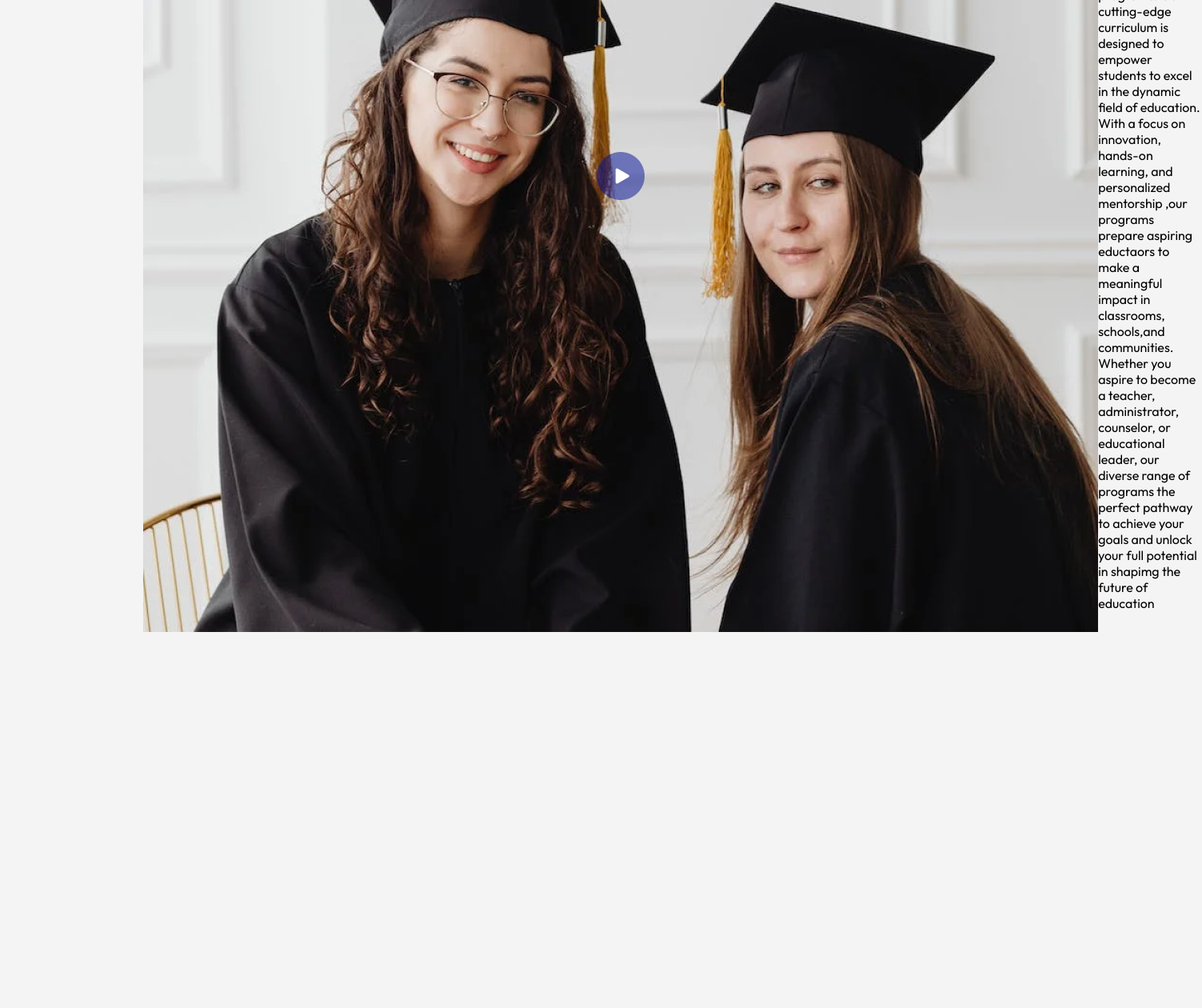
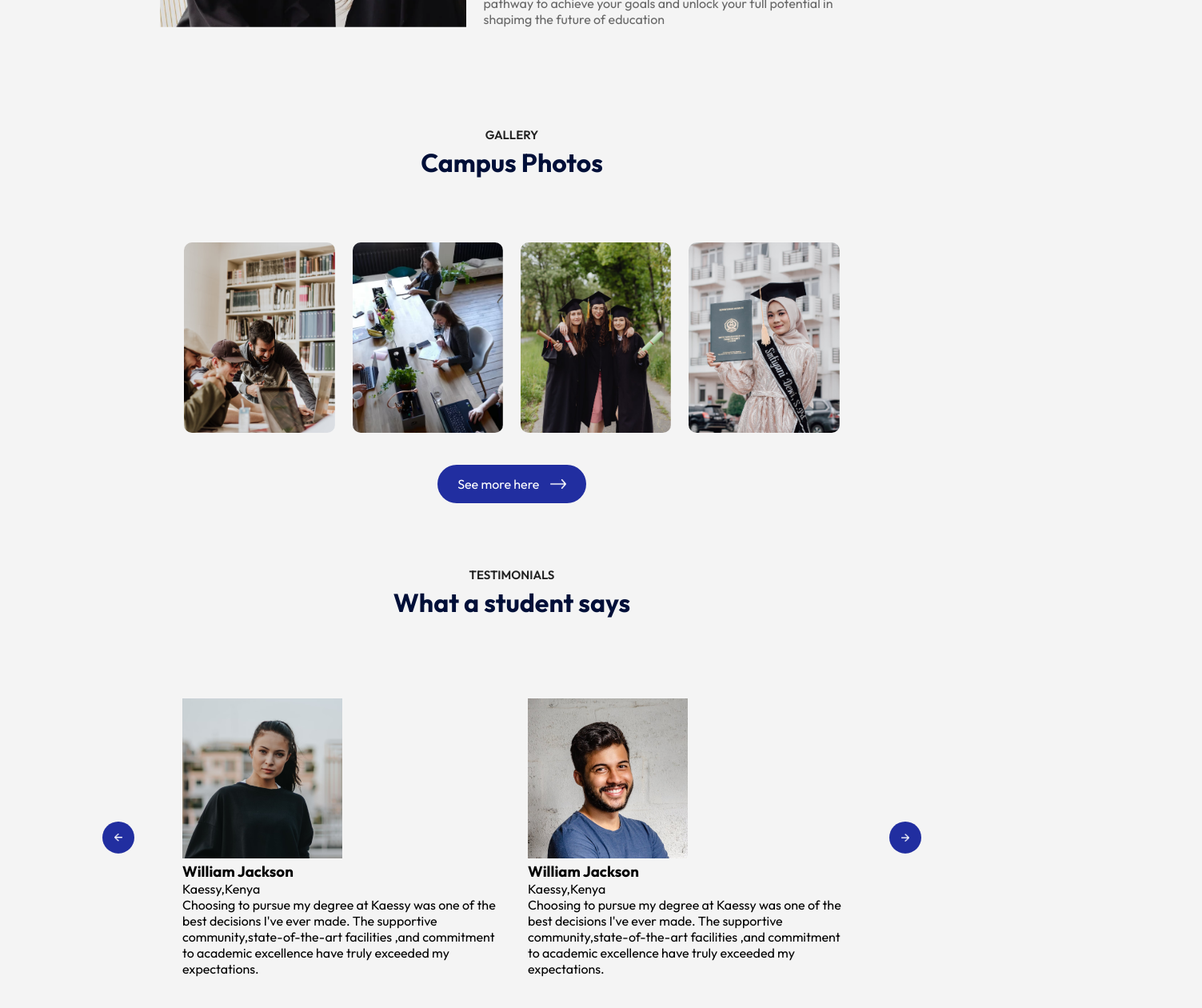
Before and after one commit to Kabzjose/react-kaessy, a React (Vite) app: page / in a window 1280 px wide. Shown: the part 1755-3015 px from the top of the page at 80% size, 1503 px wide, since content can reach past the window. Before the commit the page ends 2649 px from the top, so only its background shows below. Built offline with nearby package versions, Linux system fonts and the light colour scheme.

Commit message:
Added,testimonials,programs and campus components

```diff
--- a/src/App.jsx
+++ b/src/App.jsx
@@ -4,6 +4,8 @@ import Hero from "./components/Hero/Hero";
 import Programs from "./components/programs/Programs";
 import Title from "./components/Title/Title";
 import About from "./components/About/About";
+import Campus from "./components/Campus/Campus";
+import Testimonials from "./components/Testimonials/Testimonials";
 const App = () => {
   return(
    <div>
@@ -13,6 +15,10 @@ const App = () => {
       <Title subTitle='Our Program' title='What We Offer'/>
      <Programs/>
      <About/>
+     <Title subTitle='Gallery' title='Campus Photos'/>
+     <Campus/>
+     <Title subTitle='TESTIMONIALS' title='What a student says'/>
+     <Testimonials/>
     </div>
 
 
--- a/src/components/About/About.css
+++ b/src/components/About/About.css
@@ -12,8 +12,9 @@
 .about-right{
     flex-basis: 56%;
 }
-.about.img{
+.about-img{
     width: 100%;
+    padding: 5%;
     border-radius: 10px;
 }
 
@@ -25,3 +26,20 @@
     left: 50%;
     transform: translate(-50%,-50%);
 }
+.about h3{
+    font-weight: 600px;
+    font-size: 16px;
+    color: #212e48;
+
+}
+.about h2{
+    margin: 10px;
+    color: #000f38;
+    max-width: 400px;
+    font-size: 35px;
+    color: #212e48;
+}
+.about p{
+    color: #676767;
+    margin-bottom: 15px;
+}
--- a/src/components/About/About.jsx
+++ b/src/components/About/About.jsx
@@ -6,11 +6,11 @@ const About = () => {
   return (
     <div className='about'>
       <div className="about-left">
-        <img src={about_img} alt="" className='about.img' />
+        <img src={about_img} alt="" className='about-img' />
         <img src={play_icon} alt="" className='play-icon' />
       </div>
        <div className="about-right">
-            <h3>About University</h3>
+            <h3>ABOUT UNIVERSITY</h3>
             <h2>Nurturing Tomorrow's Leaders Today</h2>
             <p>Embark on a transformative educational journey with our
                university's comprehensive educational programs. Our cutting-edge
--- /dev/null
+++ b/src/components/Campus/Campus.css
@@ -0,0 +1,15 @@
+.gallery{
+  display: flex;
+  align-items: center;
+  justify-content: space-between;
+  margin-bottom: 40px;
+}
+.campus{
+    margin: 80px auto;
+    width: 80%;
+    text-align: center;
+}
+.gallery img{
+    width: 23%;
+    border-radius: 10px;
+}
--- /dev/null
+++ b/src/components/Campus/Campus.jsx
@@ -0,0 +1,22 @@
+import React from 'react'
+import './Campus.CSS'
+import gallery_1 from '../../assets/gallery-1.png'
+import gallery_2 from '../../assets/gallery-2.png'
+import gallery_3 from '../../assets/gallery-3.png'
+import gallery_4 from '../../assets/gallery-4.png'
+import white_arrow from '../../assets/white-arrow.png'
+const Campus = () => {
+  return (
+    <div className='campus'>
+      <div className="gallery">
+        <img src={gallery_1} alt="" />
+        <img src={gallery_2} alt="" />
+        <img src={gallery_3} alt="" />
+        <img src={gallery_4} alt="" />
+      </div>
+      <button className='btn dark-btn'>See more here <img src={white_arrow} alt="" /></button>
+    </div>
+  )
+}
+
+export default Campus
--- a/src/components/Navbar/Navbar.css
+++ b/src/components/Navbar/Navbar.css
@@ -21,3 +21,7 @@ nav ul li{
     margin:5px 20px;
     font-size: 16px;
 }
+.dark-nav{
+    background-color: rgba(66, 68, 214, 0.863);
+    transition: 0.5s;
+}
--- a/src/components/Navbar/Navbar.jsx
+++ b/src/components/Navbar/Navbar.jsx
@@ -1,10 +1,16 @@
-import React from 'react'
+import React, { useEffect, useState } from 'react'
 import './Navbar.css'
 import logo from '../../assets/logo.png'
 
 const Navbar = () => {
+  const [sticky,setSticky]=useState(false)
+  useEffect(()=>{
+    window.addEventListener('scroll',()=>{
+      window.scrollY > 600? setSticky(true): setSticky(false);
+    })
+  },[]);
   return (
-    <nav className='container'>
+    <nav className={`container ${sticky? 'dark-nav':''}` }>
       <img src={logo} alt="" className='logo' />
       <ul>
         <li>Home</li>
--- /dev/null
+++ b/src/components/Testimonials/Testimonials.css
@@ -0,0 +1,34 @@
+.testimonials{
+    margin: 80px auto;
+    padding: 0 80px;
+    position: relative;
+}
+.next-btn, .back-btn{
+    position: absolute;
+    top: 50%;
+    transform: translateY(-50%);
+    background: #212ea0;
+    width: 40px;
+    border-radius: 50%;
+    padding: 15px;
+    cursor: pointer;
+    right: 0%;
+}
+ .back-btn{
+    right: auto;
+    left: 0;
+ }
+.slider{
+    overflow: hidden;
+}
+.slider ul{
+    display: flex;
+    width: 200%;
+    overflow-x: hidden;
+    transition: 0.5s;
+}
+.slider ul li{
+    list-style: none;
+    width: 50%;
+    padding: 20px;
+}
--- /dev/null
+++ b/src/components/Testimonials/Testimonials.jsx
@@ -0,0 +1,78 @@
+import React from 'react'
+import './Testimonials.css'
+import next_icon from '../../assets/next-icon.png'
+import back_icon from '../../assets/back-icon.png'
+import user_1 from '../../assets/user-1.png'
+import user_2 from '../../assets/user-2.png'
+import user_3 from '../../assets/user-3.png'
+import user_4 from '../../assets/user-4.png'
+const Testimonials = () => {
+  return (
+    <div className='testimonials'>
+      <img src={next_icon} alt='' className='next-btn' />
+       <img src={back_icon} alt='' className='back-btn' />
+       <div className="slider">
+        <ul>
+            <li>
+                <div className="slide">
+                    <div className="user-info">
+                        <img src={user_1} alt="" />
+                        <div>
+                            <h3>William Jackson</h3>
+                            <span>Kaessy,Kenya</span>
+                        </div>
+                        </div>
+                        <p>Choosing to pursue my degree at Kaessy was one of the
+                            best decisions I've ever made. The supportive community,state-of-the-art
+                            facilities ,and commitment to academic excellence have truly exceeded my expectations.</p>
+                </div>
+            </li>
+             <li>
+                <div className="slide">
+                    <div className="user-info">
+                        <img src={user_2} alt="" />
+                        <div>
+                            <h3>William Jackson</h3>
+                            <span>Kaessy,Kenya</span>
+                        </div>
+                        </div>
+                        <p>Choosing to pursue my degree at Kaessy was one of the
+                            best decisions I've ever made. The supportive community,state-of-the-art
+                            facilities ,and commitment to academic excellence have truly exceeded my expectations.</p>
+                </div>
+            </li>
+             <li>
+                <div className="slide">
+                    <div className="user-info">
+                        <img src={user_3} alt="" />
+                        <div>
+                            <h3>William Jackson</h3>
+                            <span>Kaessy,Kenya</span>
+                        </div>
+                        </div>
+                        <p>Choosing to pursue my degree at Kaessy was one of the
+                            best decisions I've ever made. The supportive community,state-of-the-art
+                            facilities ,and commitment to academic excellence have truly exceeded my expectations.</p>
+                </div>
+            </li>
+             <li>
+                <div className="slide">
+                    <div className="user-info">
+                        <img src={user_4} alt="" />
+                        <div>
+                            <h3>William Jackson</h3>
+                            <span>Kaessy,Kenya</span>
+                        </div>
+                        </div>
+                        <p>Choosing to pursue my degree at Kaessy was one of the
+                            best decisions I've ever made. The supportive community,state-of-the-art
+                            facilities ,and commitment to academic excellence have truly exceeded my expectations.</p>
+                </div>
+            </li>
+        </ul>
+       </div>
+    </div>
+  )
+}
+
+export default Testimonials
--- a/src/index.css
+++ b/src/index.css
@@ -37,3 +37,7 @@ a{
   margin-left: 10px;
 
 }
+.btn.dark-btn{
+  background: #212ea0;
+  color: #fff;
+}
```
